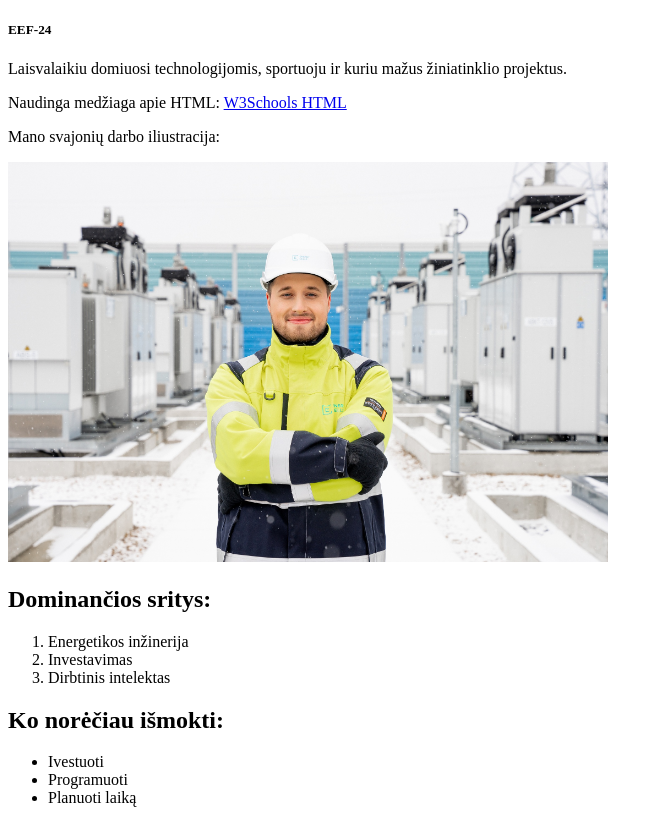
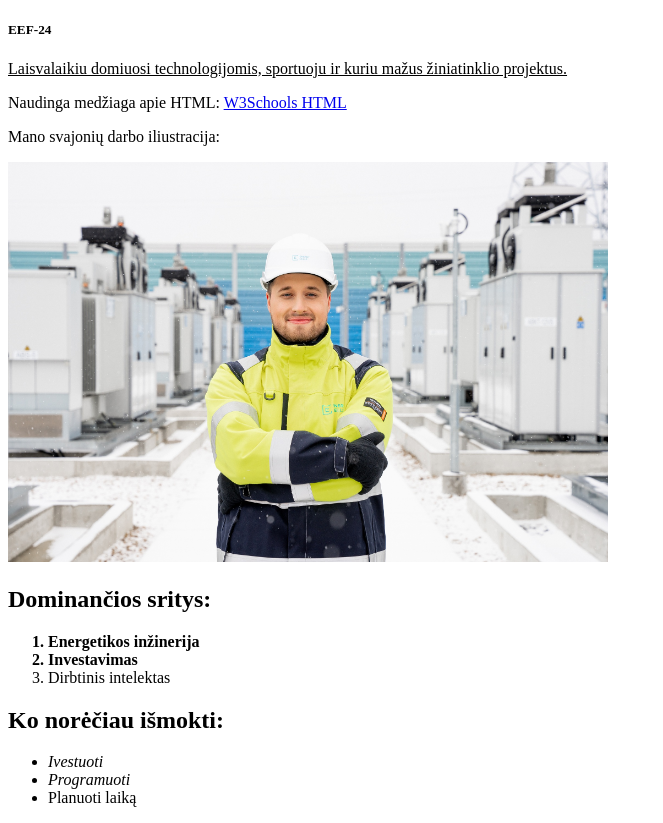
Before and after one commit to Mangas125/Mangas125.github.io, a plain HTML site: page index.html in a window 1280 px wide. Shown: the part 59-882 px from the top of the page, without its empty margins (0-663 px from the left). Drawn offline with Linux system fonts and the light colour scheme.

Commit message:
Add files via upload

```diff
--- a/index.html
+++ b/index.html
@@ -9,11 +9,12 @@
 <body>
     <h1>Mangirdas Rulis</h1>
     <h5>EEF-24</h5>
+
 <div id="pirmas-blokas">
     <!-- 5b. Pastraipa -->
-<p>
-  Laisvalaikiu domiuosi technologijomis, sportuoju ir kuriu mažus žiniatinklio projektus.
-</p>
+<p><u>
+    Laisvalaikiu domiuosi technologijomis, sportuoju ir kuriu mažus žiniatinklio projektus.
+</u></p>
 
 <!-- 5c. Nuoroda -->
 <p>
@@ -25,22 +26,46 @@
  <p>Mano svajonių darbo iliustracija:</p>
   <img src="images/Justinas Mačiulaitis.jpg" alt="Svajonių darbo iliustracija" width="600">
 </div>
+<!--<div> yra blokinis konteineris turiniui grupuoti.
+    Jis pats nereiškia jokios specialios prasmės, tik „dėžutę“, į kurią susidedi kitus elementus.-->
+
   <!-- 5e. Sąrašai -->
 <h2>Dominančios sritys:</h2>
 <ol>
-  <li>Energetikos inžinerija</li>
-  <li>Investavimas</li>
+  <strong><li>Energetikos inžinerija</li></strong>
+  <b><li>Investavimas</li></b>
   <li>Dirbtinis intelektas</li>
 </ol>
 
+<!--<strong> suteikia semantinį svarbos akcentą (naudinga prieinamumui ir SEO).
+
+<b> suteikia tik vizualų paryškinimą be semantikos.
+
+Rinkis <strong>, kai tekstas prasmiškai svarbus; <b> – kai reikia tik stiliaus. -->
+
 <h2>Ko norėčiau išmokti:</h2>
 <ul>
-  <li>Ivestuoti</li>
-  <li>Programuoti</li>
+  <em><li>Ivestuoti</li></em>
+  <i><li>Programuoti</li></i>
   <li>Planuoti laiką</li>
 </ul>
 
+<!--
+    <em> – SEMANTINIS akcentas (pabrėžia reikšmę/streso intonaciją).
+    Ekrano skaitytuvai akcentuoja, naudinga prieinamumui; pagal nutylėjimą rodomas kursyvu.
+  -->
+  <!--
+    <i> – TIK VIZUALUS kursyvas be semantikos.
+    Naudojamas stiliui: terminams, užsienio žodžiams, pavadinimams; skaitytuvai neakcentuoja.
+  -->
 
+  <!-- Visa pastraipa pabraukta su <u>.
+     Tai gali klaidinti, nes:
+     1) Pabraukimas žiniatinklyje dažniausiai reiškia nuorodą, todėl naudotojai gali bandyti spausti tekstą.
+     2) Prieinamumas: ekrano skaitytuvai <u> nesuteikia semantikos; geriau naudoti CSS klasę su aiškia paskirtimi.
+     3) Skaitymo patogumas: ilgi pabraukti tekstai blogina įskaitomumą.
+     Rekomendacija: nenaudoti pabraukimo ne nuorodoms; jei būtina, naudoti CSS klasę (pvz., .paryskinta).
+-->
 
 </body>
 </html>
```
